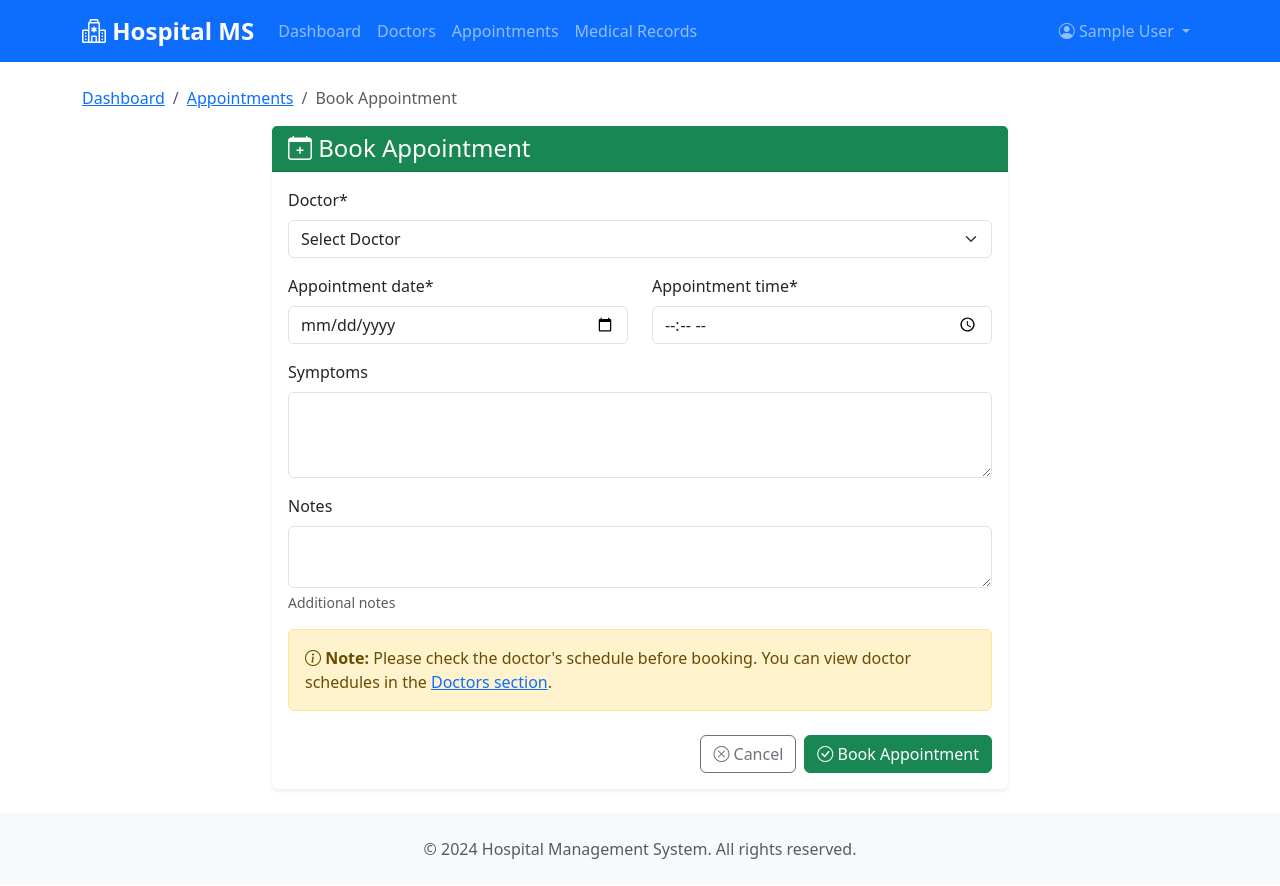
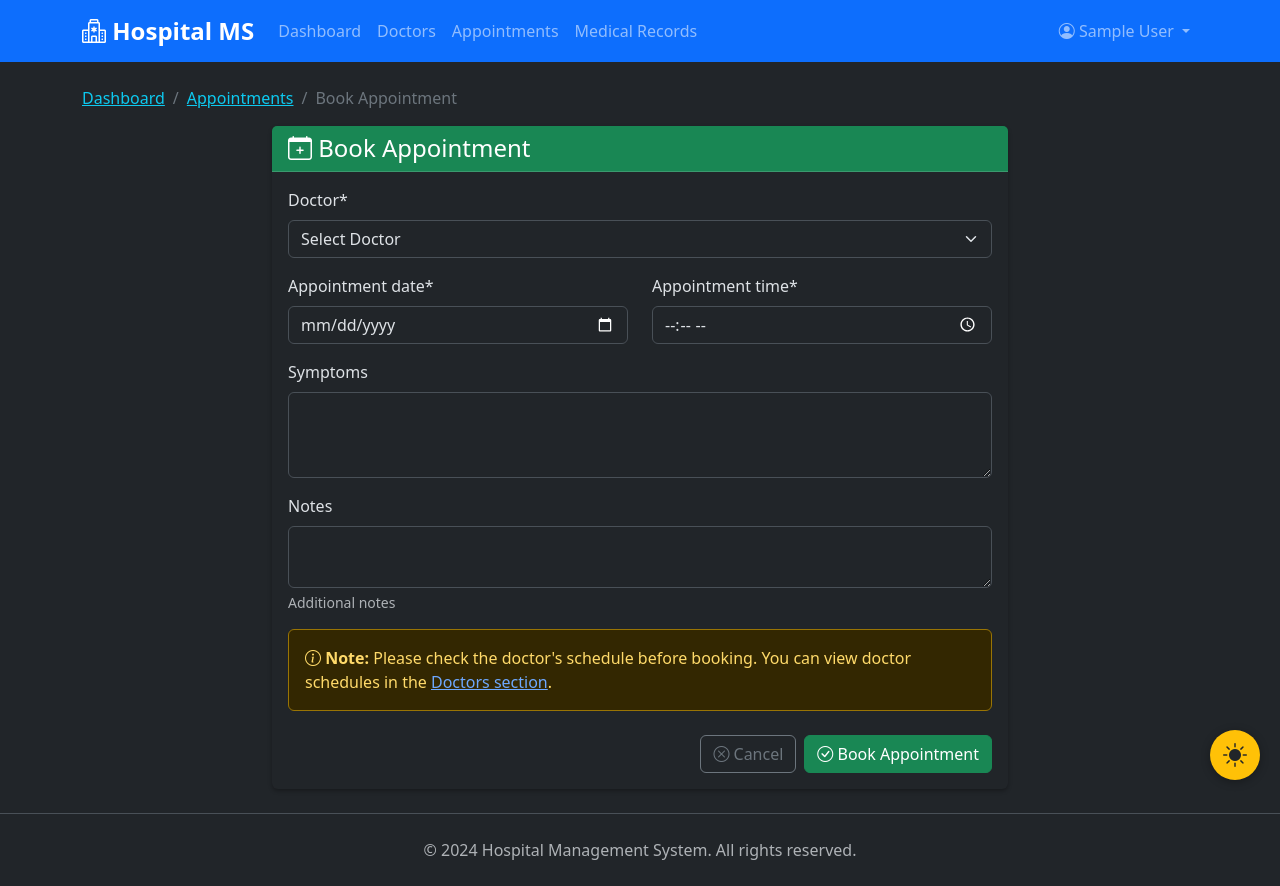
Before and after one commit to hadakoi/Hospital-Management-System, a Django app: page /appointments/book/ in a window 1280 px wide. Before the commit the page ends 859 px from the top, so only its background shows below. Run offline with Django 5.2, Linux system fonts and the light colour scheme; the visitor is signed in with stand-in values (Sample User, id 1); data comes from the database, SQL or seed files in the repository; data that the repository does not hold is empty; some libraries are stand-ins or nearby versions.

Commit message:
Dark Mode

```diff
--- a/hospital/templates/hospital/base.html
+++ b/hospital/templates/hospital/base.html
@@ -1,5 +1,5 @@
 <!DOCTYPE html>
-<html lang="en">
+<html lang="en" data-bs-theme="dark">
 <head>
     <meta charset="UTF-8">
     <meta name="viewport" content="width=device-width, initial-scale=1.0">
@@ -11,6 +11,10 @@
     <link href="https://cdn.jsdelivr.net/npm/bootstrap-icons@1.11.1/font/bootstrap-icons.css" rel="stylesheet">
 
     {% load static %}
+    <!-- Theme Toggle CSS -->
+    <link rel="stylesheet" href="{% static 'css/theme-toggle.css' %}">
+    <!-- Dark Mode Custom Overrides -->
+    <link rel="stylesheet" href="{% static 'css/dark-mode.css' %}">
     <style>
         :root {
             --primary-color: #0d6efd;
@@ -194,6 +198,15 @@
 
     <!-- Bootstrap 5 JS -->
     <script src="https://cdn.jsdelivr.net/npm/bootstrap@5.3.2/dist/js/bootstrap.bundle.min.js"></script>
+
+    <!-- Theme Toggle Button -->
+    <button id="theme-toggle" class="theme-toggle-btn" aria-label="Switch to light mode" title="Switch to light mode">
+        <i class="bi bi-sun-fill"></i>
+    </button>
+
+    <!-- Theme Toggle Script -->
+    <script src="{% static 'js/theme-toggle.js' %}"></script>
+
     {% block extra_js %}{% endblock %}
 </body>
 </html>
--- /dev/null
+++ b/static/css/dark-mode.css
@@ -0,0 +1,153 @@
+/**
+ * Dark Mode Custom Overrides
+ * Handles project-specific elements not covered by Bootstrap dark mode
+ */
+
+/* ============================================
+   HERO SECTION - Dark Mode Gradient
+   ============================================ */
+
+[data-bs-theme="dark"] .hero-section {
+    background: linear-gradient(135deg, #4a5fa8 0%, #5a3a7a 100%);
+    color: white;
+}
+
+/* ============================================
+   FOOTER - Dark Mode Background
+   ============================================ */
+
+[data-bs-theme="dark"] .footer {
+    background-color: var(--bs-dark);
+    border-top: 1px solid var(--bs-border-color);
+}
+
+[data-bs-theme="light"] .footer {
+    background-color: #f8f9fa;
+}
+
+/* ============================================
+   DASHBOARD CARDS - Dark Mode Shadows
+   ============================================ */
+
+[data-bs-theme="dark"] .dashboard-card {
+    box-shadow: 0 0.125rem 0.25rem rgba(0, 0, 0, 0.3);
+    background-color: var(--bs-body-bg);
+}
+
+[data-bs-theme="dark"] .dashboard-card:hover {
+    box-shadow: 0 0.5rem 1rem rgba(0, 0, 0, 0.4);
+}
+
+/* ============================================
+   STAT CARDS - Dark Mode Adjustments
+   ============================================ */
+
+[data-bs-theme="dark"] .stat-card {
+    background-color: var(--bs-body-bg);
+    border-left-color: var(--bs-primary);
+}
+
+[data-bs-theme="dark"] .stat-card.success { border-left-color: var(--bs-success); }
+[data-bs-theme="dark"] .stat-card.warning { border-left-color: var(--bs-warning); }
+[data-bs-theme="dark"] .stat-card.danger { border-left-color: var(--bs-danger); }
+[data-bs-theme="dark"] .stat-card.info { border-left-color: var(--bs-info); }
+
+/* ============================================
+   TABLE HOVER - Dark Mode Adjustment
+   ============================================ */
+
+[data-bs-theme="dark"] .table-hover tbody tr:hover {
+    background-color: rgba(13, 110, 253, 0.15);
+}
+
+/* ============================================
+   DOCTOR CARDS - Dark Mode Shadows
+   ============================================ */
+
+[data-bs-theme="dark"] .doctor-card:hover {
+    box-shadow: 0 0.5rem 1rem rgba(0, 0, 0, 0.4);
+}
+
+/* ============================================
+   NAVBAR - Consistent across themes
+   ============================================ */
+
+/* Keep navbar primary color in both themes */
+[data-bs-theme="dark"] .navbar.bg-primary,
+[data-bs-theme="light"] .navbar.bg-primary {
+    background-color: #0d6efd !important;
+}
+
+/* ============================================
+   DROPDOWN MENU - Dark Mode Styling
+   ============================================ */
+
+[data-bs-theme="dark"] .dropdown-menu {
+    background-color: var(--bs-body-bg);
+    border-color: var(--bs-border-color);
+}
+
+[data-bs-theme="dark"] .dropdown-item {
+    color: var(--bs-body-color);
+}
+
+[data-bs-theme="dark"] .dropdown-item:hover {
+    background-color: var(--bs-tertiary-bg);
+}
+
+[data-bs-theme="dark"] .dropdown-divider {
+    border-color: var(--bs-border-color);
+}
+
+/* ============================================
+   ALERTS - Better contrast in dark mode
+   ============================================ */
+
+[data-bs-theme="dark"] .alert-light {
+    background-color: var(--bs-tertiary-bg);
+    border-color: var(--bs-border-color);
+    color: var(--bs-body-color);
+}
+
+/* ============================================
+   FORM INPUTS - Ensure proper dark styling
+   ============================================ */
+
+[data-bs-theme="dark"] .form-control,
+[data-bs-theme="dark"] .form-select {
+    background-color: var(--bs-body-bg);
+    border-color: var(--bs-border-color);
+    color: var(--bs-body-color);
+}
+
+[data-bs-theme="dark"] .form-control:focus,
+[data-bs-theme="dark"] .form-select:focus {
+    background-color: var(--bs-body-bg);
+    border-color: var(--bs-primary);
+    color: var(--bs-body-color);
+}
+
+/* ============================================
+   CARD HEADERS - Consistent styling
+   ============================================ */
+
+[data-bs-theme="dark"] .card-header.bg-white {
+    background-color: var(--bs-tertiary-bg) !important;
+    color: var(--bs-body-color);
+}
+
+/* ============================================
+   BREADCRUMB - Dark Mode
+   ============================================ */
+
+[data-bs-theme="dark"] .breadcrumb-item a {
+    color: var(--bs-info);
+}
+
+[data-bs-theme="dark"] .breadcrumb-item.active {
+    color: var(--bs-secondary);
+}
+
+[data-bs-theme="dark"] .breadcrumb-item + .breadcrumb-item::before {
+    color: var(--bs-secondary);
+}
--- /dev/null
+++ b/static/css/theme-toggle.css
@@ -0,0 +1,79 @@
+/**
+ * Theme Toggle Button Styles
+ * Floating toggle button for dark/light mode switching
+ */
+
+/* Theme Toggle Button - Fixed Bottom Right */
+.theme-toggle-btn {
+    position: fixed;
+    bottom: 20px;
+    right: 20px;
+    width: 50px;
+    height: 50px;
+    border-radius: 50%;
+    border: none;
+    background-color: var(--bs-primary);
+    color: white;
+    cursor: pointer;
+    z-index: 1050;
+    display: flex;
+    align-items: center;
+    justify-content: center;
+    box-shadow: 0 2px 10px rgba(0, 0, 0, 0.3);
+    transition: all 0.3s ease;
+}
+
+.theme-toggle-btn:hover {
+    transform: scale(1.1);
+    box-shadow: 0 4px 15px rgba(0, 0, 0, 0.4);
+}
+
+.theme-toggle-btn:active {
+    transform: scale(0.95);
+}
+
+.theme-toggle-btn i {
+    font-size: 1.5rem;
+    transition: transform 0.3s ease;
+}
+
+.theme-toggle-btn:hover i {
+    transform: rotate(15deg);
+}
+
+/* Dark mode specific adjustments */
+[data-bs-theme="dark"] .theme-toggle-btn {
+    background-color: var(--bs-warning);
+    color: var(--bs-dark);
+}
+
+[data-bs-theme="dark"] .theme-toggle-btn:hover {
+    background-color: #ffca2c;
+}
+
+/* Light mode adjustments */
+[data-bs-theme="light"] .theme-toggle-btn {
+    background-color: var(--bs-primary);
+    color: white;
+}
+
+/* Mobile responsiveness */
+@media (max-width: 576px) {
+    .theme-toggle-btn {
+        bottom: 15px;
+        right: 15px;
+        width: 45px;
+        height: 45px;
+    }
+
+    .theme-toggle-btn i {
+        font-size: 1.25rem;
+    }
+}
+
+/* Ensure button doesn't overlap with footer on short pages */
+@media (max-height: 600px) {
+    .theme-toggle-btn {
+        bottom: 70px;
+    }
+}
--- /dev/null
+++ b/static/js/theme-toggle.js
@@ -0,0 +1,90 @@
+/**
+ * Theme Toggle functionality for Hospital Management System
+ * Handles switching between dark and light modes
+ * Saves preference to localStorage
+ */
+
+(function() {
+    'use strict';
+
+    // Theme configuration
+    const THEME_KEY = 'hms-theme-preference';
+    const THEME_DARK = 'dark';
+    const THEME_LIGHT = 'light';
+    const DEFAULT_THEME = THEME_DARK; // Default to dark mode
+
+    // Get current theme from localStorage or default
+    function getStoredTheme() {
+        return localStorage.getItem(THEME_KEY) || DEFAULT_THEME;
+    }
+
+    // Save theme to localStorage
+    function setStoredTheme(theme) {
+        localStorage.setItem(THEME_KEY, theme);
+    }
+
+    // Apply theme to document
+    function applyTheme(theme) {
+        document.documentElement.setAttribute('data-bs-theme', theme);
+        updateToggleIcon(theme);
+    }
+
+    // Update toggle button icon based on current theme
+    function updateToggleIcon(theme) {
+        const toggleBtn = document.getElementById('theme-toggle');
+        if (!toggleBtn) return;
+
+        const icon = toggleBtn.querySelector('i');
+        if (!icon) return;
+
+        if (theme === THEME_DARK) {
+            // Show sun icon (click to switch to light)
+            icon.className = 'bi bi-sun-fill';
+            toggleBtn.setAttribute('aria-label', 'Switch to light mode');
+            toggleBtn.title = 'Switch to light mode';
+        } else {
+            // Show moon icon (click to switch to dark)
+            icon.className = 'bi bi-moon-fill';
+            toggleBtn.setAttribute('aria-label', 'Switch to dark mode');
+            toggleBtn.title = 'Switch to dark mode';
+        }
+    }
+
+    // Toggle between dark and light
+    function toggleTheme() {
+        const currentTheme = getStoredTheme();
+        const newTheme = currentTheme === THEME_DARK ? THEME_LIGHT : THEME_DARK;
+
+        applyTheme(newTheme);
+        setStoredTheme(newTheme);
+    }
+
+    // Initialize theme on page load
+    function initTheme() {
+        const theme = getStoredTheme();
+        applyTheme(theme);
+    }
+
+    // Setup toggle button event listener
+    function setupToggleButton() {
+        const toggleBtn = document.getElementById('theme-toggle');
+        if (toggleBtn) {
+            toggleBtn.addEventListener('click', function(e) {
+                e.preventDefault();
+                toggleTheme();
+            });
+        }
+    }
+
+    // Initialize when DOM is ready
+    if (document.readyState === 'loading') {
+        document.addEventListener('DOMContentLoaded', function() {
+            initTheme();
+            setupToggleButton();
+        });
+    } else {
+        // DOM already loaded
+        initTheme();
+        setupToggleButton();
+    }
+})();
```
